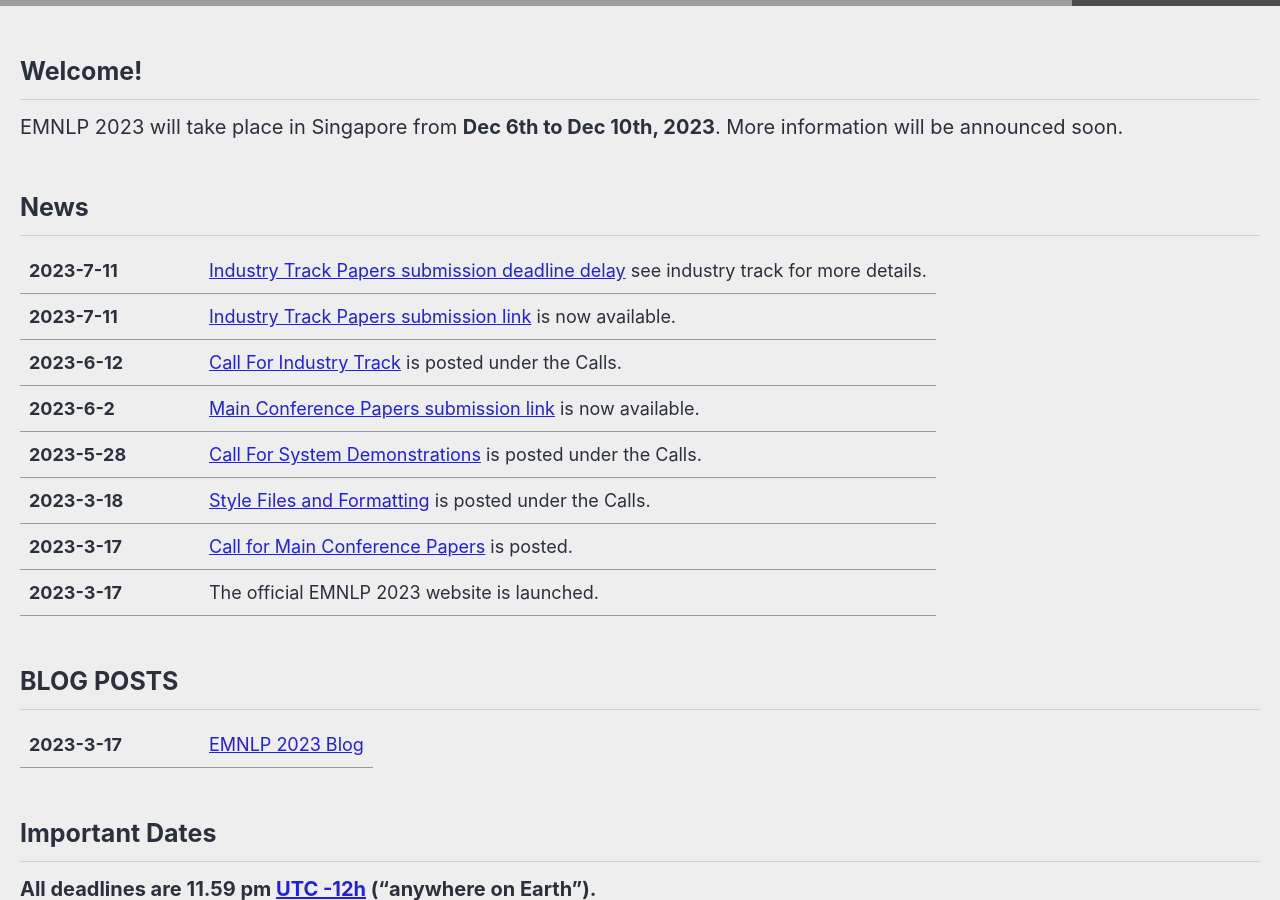
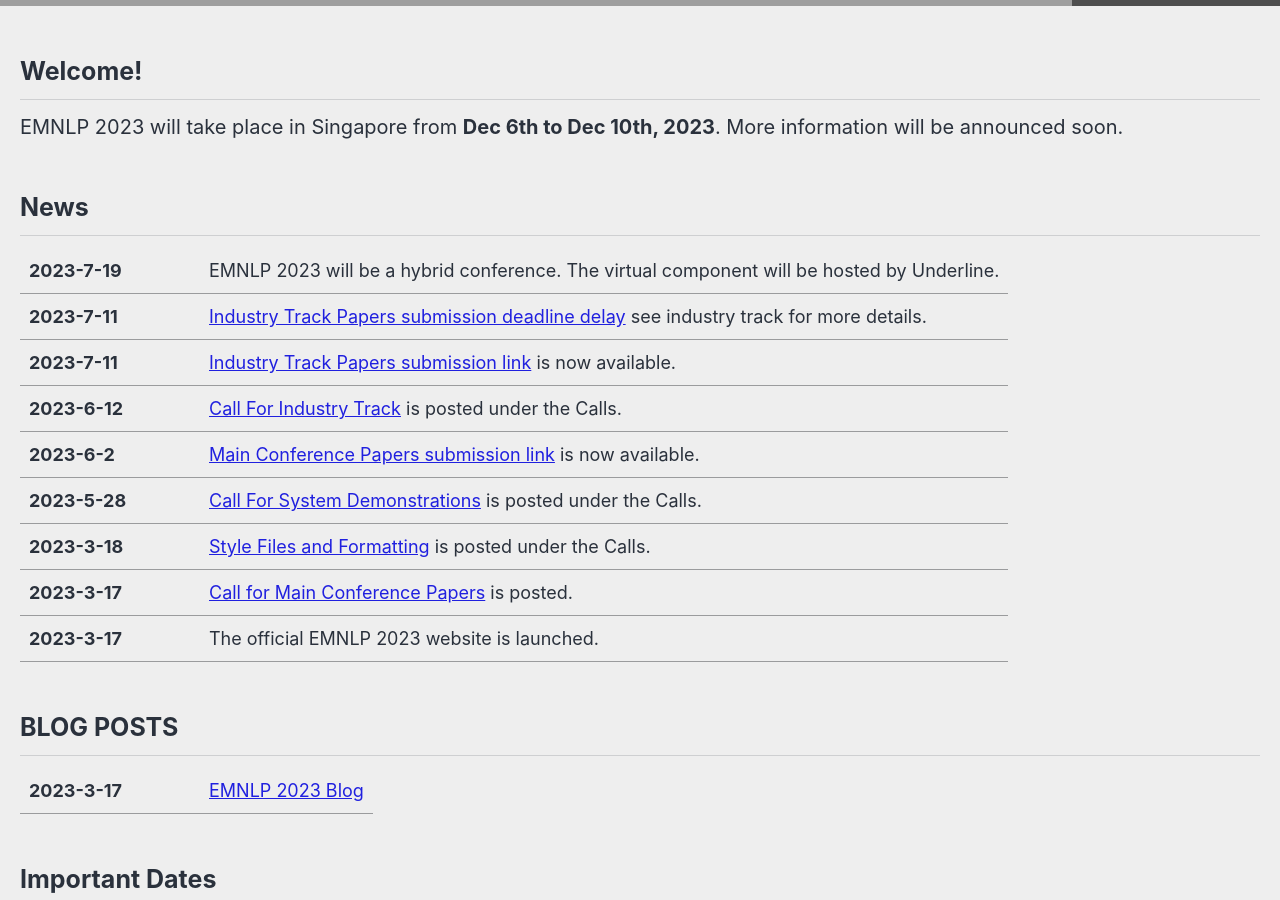
Before and after one commit to acl-org/emnlp-2023, a Jekyll site: the page built from _pages/home.md, in a window 1280 px wide and 900 px high, scrolled down 449 px. Built offline with Jekyll 4.4.1, drawn with Linux system fonts in a browser that asks for light colours; cached includes are drawn as plain includes; nearby versions of some CDN libraries; grey boxes are pictures that could not be loaded.

Commit message:
Update home.md

```diff
--- a/_pages/home.md
+++ b/_pages/home.md
@@ -17,6 +17,7 @@
 .news-table { font-size: .9em; table-layout: fixed; }
 .news-table tr td:nth-child(1) { font-weight: bold; width: 10em; }
 </style>
+| 2023-7-19 | EMNLP 2023 will be a hybrid conference. The virtual component will be hosted by Underline.
 | 2023-7-11 | [Industry Track Papers submission deadline delay](/calls/industry_track/) see industry track for more details.
 | 2023-7-11 | [Industry Track Papers submission link](https://softconf.com/emnlp2023/industry) is now available.
 | 2023-6-12 | [Call For Industry Track](/calls/industry_track/) is posted under the Calls.
```
